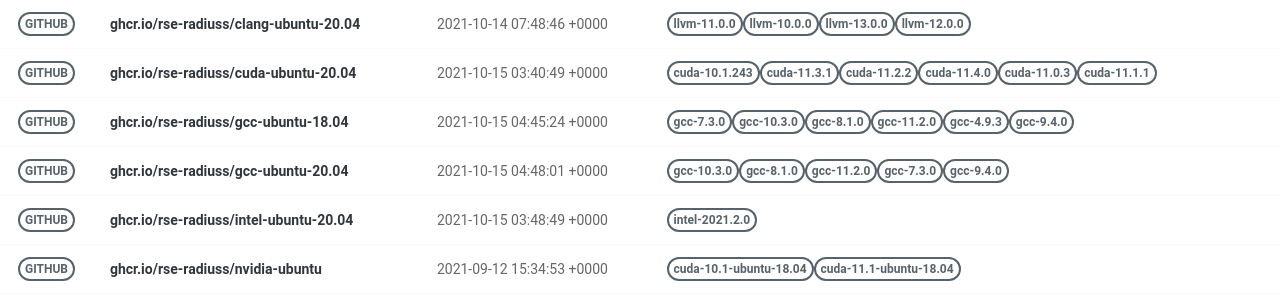
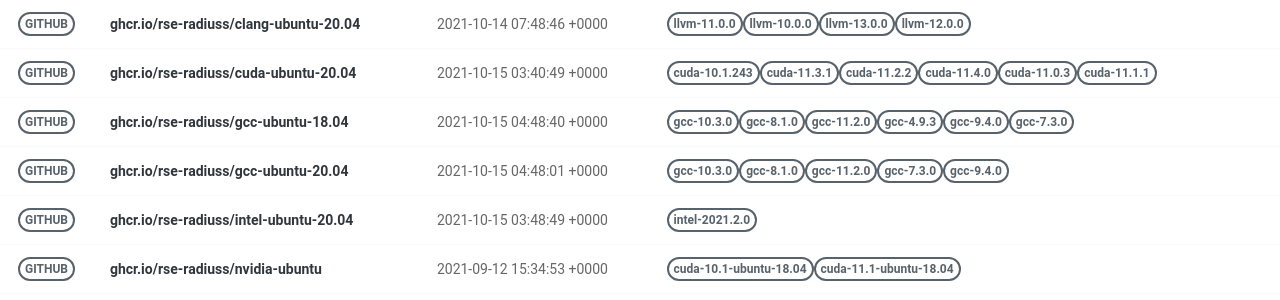
Before and after one commit to rse-ops/docker-images, a Jekyll site: the page built from pages/index.md, in a window 1280 px wide. Shown: the part 179-479 px from the top of the page. Built offline with Jekyll 4.4.1, drawn with Linux system fonts in a browser that asks for light colours; nearby versions of some CDN libraries.

Commit message:
Automated push to update library 2021-10-15

```diff
--- a/_library/ghcr.io-rse-radiuss-gcc-ubuntu-18.04.md
+++ b/_library/ghcr.io-rse-radiuss-gcc-ubuntu-18.04.md
@@ -1,14 +1,11 @@
 ---
 layout: container
 name: ghcr.io/rse-radiuss/gcc-ubuntu-18.04
-updated_at: 2021-10-15 04:45:24.787342
+updated_at: 2021-10-15 04:48:40.240764
 
 
 container_url: https://github.com/orgs/rse-radiuss/packages/container/package/gcc-ubuntu-18.04
 versions:
- - tag: gcc-7.3.0
-   dockerfile: https://github.com/rse-radiuss/docker-images/blob/main/ubuntu/gcc/Dockerfile
-   manifest: https://crane.ggcr.dev/manifest/ghcr.io/rse-radiuss/gcc-ubuntu-18.04:gcc-7.3.0
  - tag: gcc-10.3.0
    dockerfile: https://github.com/rse-radiuss/docker-images/blob/main/ubuntu/gcc/Dockerfile
    manifest: https://crane.ggcr.dev/manifest/ghcr.io/rse-radiuss/gcc-ubuntu-18.04:gcc-10.3.0
```
Also changed, not shown: other parts of _library/ghcr.io-rse-radiuss-gcc-ubuntu-18.04.md (+3 -0 lines).
